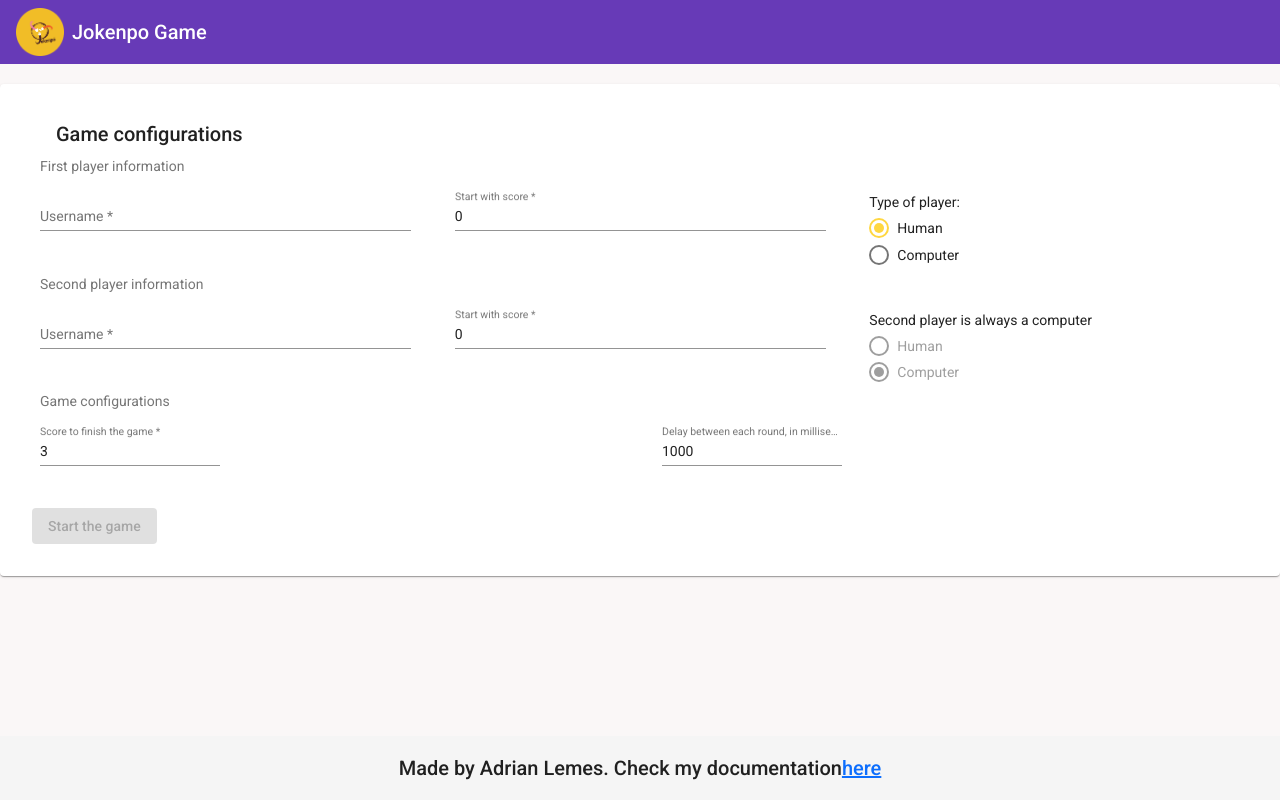
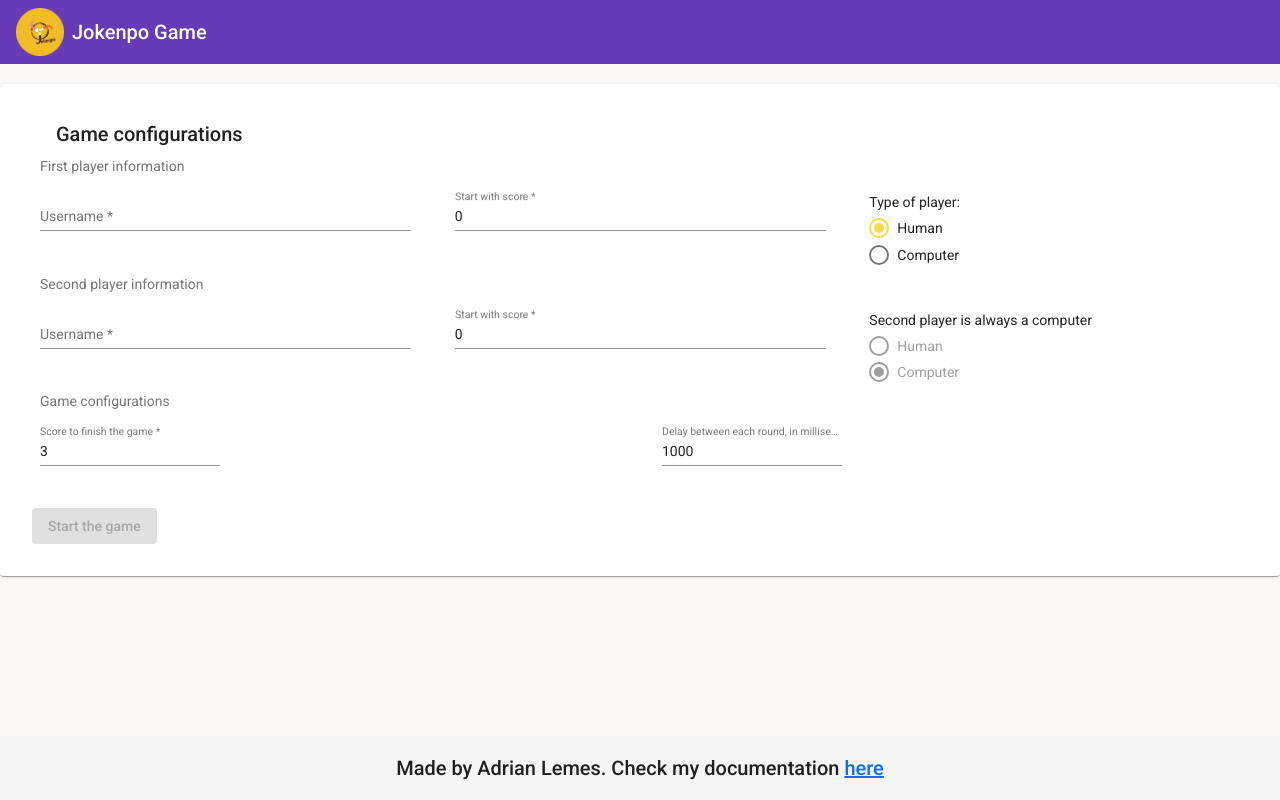
Before and after one commit to adrianlemess/jokenpo-game-angular, an Angular app: page /welcome in a window 1280 px wide. Built offline with nearby package versions, Linux system fonts and the light colour scheme.

Commit message:
fix: link opening in new tab

```diff
--- a/src/app/layout/footer/footer.component.html
+++ b/src/app/layout/footer/footer.component.html
@@ -1,6 +1,6 @@
 <footer class="footer">
     <mat-toolbar color="secondary">
         Made by Adrian Lemes. Check my documentation
-        <a href="https://jokenpo-adrian-docs.netlify.app/">here</a>
+        <a href="https://jokenpo-adrian-docs.netlify.app/" target="_blank">here</a>
     </mat-toolbar>
 </footer>
--- a/src/app/layout/footer/footer.component.scss
+++ b/src/app/layout/footer/footer.component.scss
@@ -9,4 +9,8 @@ footer {
         justify-content: center;
         padding: 20px;
     }
+
+    a {
+        margin-left: 5px;
+    }
 }
```
